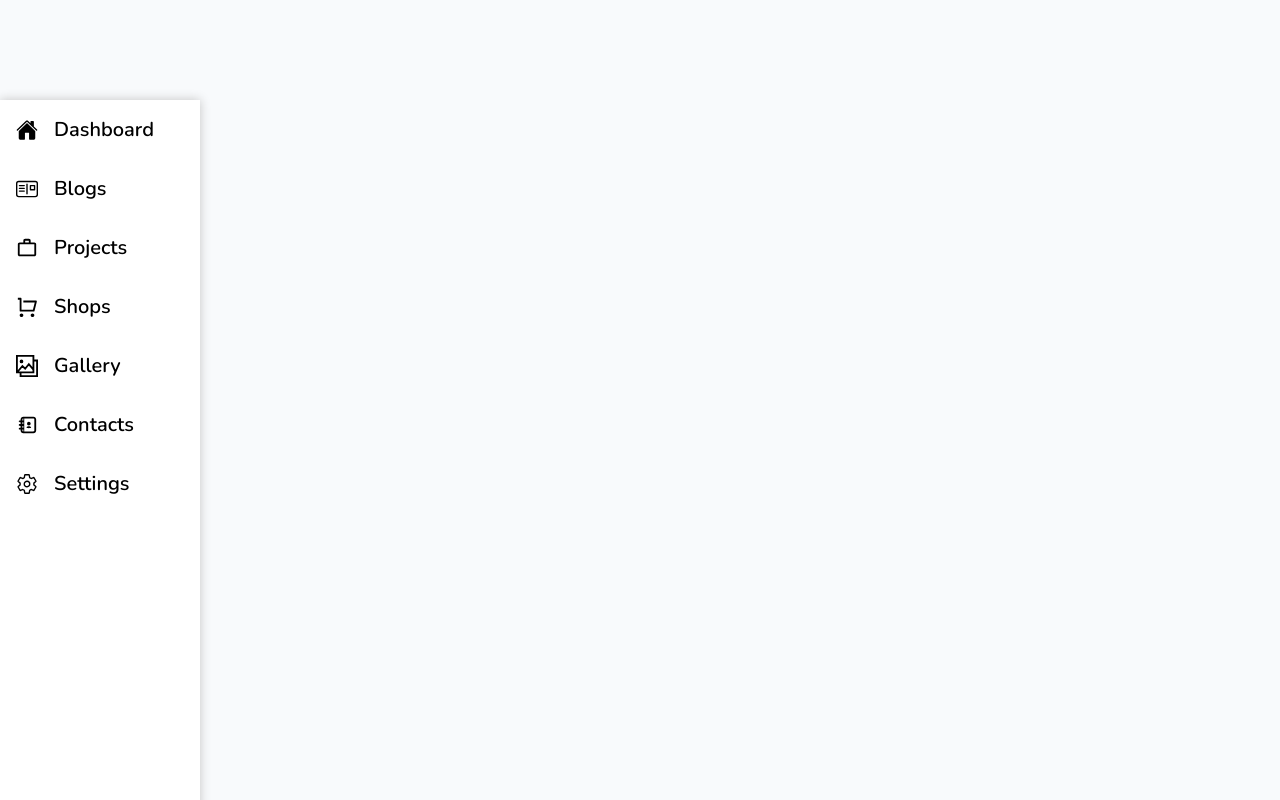
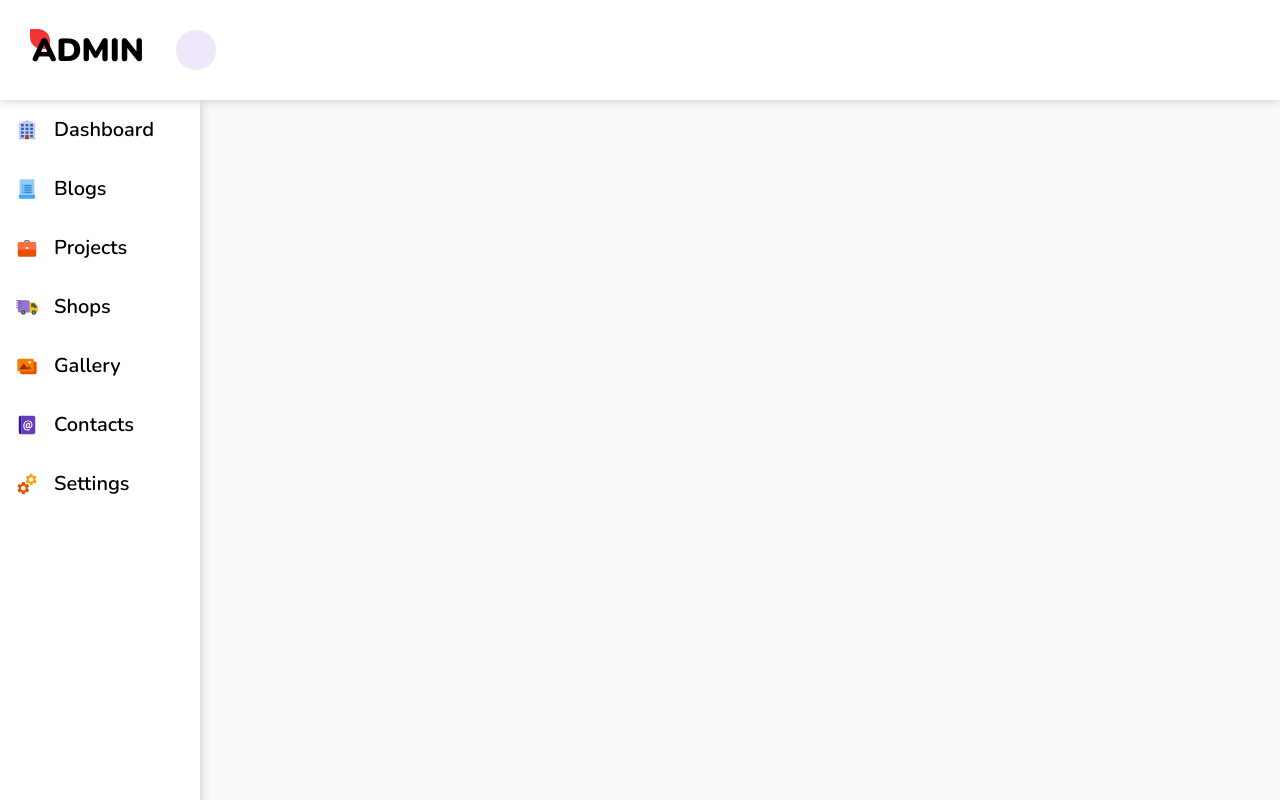
Before and after one commit to FlxBot001/My-Portfolio-BE, a Next.js app: page /blogs/addblog in a window 1280 px wide. Built offline with nearby package versions, Linux system fonts and the light colour scheme.

Commit message:
Updated files to include all new icons for the sidebar section

```diff
--- a/components/Aside.js
+++ b/components/Aside.js
@@ -1,12 +1,7 @@
 import Link from "next/link";
 import { useRouter } from "next/router";
 import { useEffect, useState } from "react";
-import { BsPostcard } from "react-icons/bs";
-import { IoHome, IoSettingsOutline } from "react-icons/io5";
-import { MdOutlineWorkOutline } from "react-icons/md";
-import { RiShoppingCartLine } from "react-icons/ri";
-import { GrGallery } from "react-icons/gr";
-import { TiContacts } from "react-icons/ti";
+import { FcBriefcase, FcGallery, FcDepartment, FcRules, FcServices, FcInTransit, FcAddressBook } from "react-icons/fc";
 
 
 export default function Aside() {
@@ -35,13 +30,13 @@ export default function Aside() {
                         <ul>
                                 <Link href='/'>
                                         <li className="navactive">
-                                                <IoHome />
+                                                <FcDepartment  />
                                                 <span>Dashboard</span>
                                         </li>
                                 </Link>
                                 <li className={activeLink === '/blogs' ? 'navactive flex-col flex-left' : 'flex-col flex-left'} onClick={() => handleLinkClick('/blogs')}>
                                         <div className="flex gap-1">
-                                                <BsPostcard />
+                                                <FcRules />
                                                 <span>Blogs</span>
                                         </div>
                                         {activeLink === '/blogs' && (
@@ -56,7 +51,7 @@ export default function Aside() {
 
                                 <li className={activeLink === '/projects' ? 'navactive flex-col flex-left' : 'flex-col flex-left'} onClick={() => handleLinkClick('/projects')}>
                                         <div className="flex gap-1">
-                                                <MdOutlineWorkOutline />
+                                                <FcBriefcase />
                                                 <span>Projects</span>
                                         </div>
                                         {activeLink === '/projects' && (
@@ -70,7 +65,7 @@ export default function Aside() {
 
                                 <li className={activeLink === '/shops' ? 'navactive flex-col flex-left' : 'flex-col flex-left'} onClick={() => handleLinkClick('/shops')}>
                                         <div className="flex gap-1">
-                                                <RiShoppingCartLine />
+                                                <FcInTransit />
                                                 <span>Shops</span>
                                         </div>
                                         {activeLink === '/shops' && (
@@ -84,7 +79,7 @@ export default function Aside() {
 
                                 <li className={activeLink === '/gallery' ? 'navactive flex-col flex-left' : 'flex-col flex-left'} onClick={() => handleLinkClick('/gallery')}>
                                         <div className="flex gap-1">
-                                                <GrGallery />
+                                                <FcGallery />
                                                 <span>Gallery</span>
                                         </div>
                                         {activeLink === '/gallery' && (
@@ -97,14 +92,14 @@ export default function Aside() {
 
                                 <Link href='/contacts'>
                                         <li className={activeLink === '/contacts' ? 'navactive' : ''} onClick={() => handleLinkClick('/contacts')}>
-                                                <TiContacts />
+                                                <FcAddressBook />
                                                 <span>Contacts</span>
                                         </li>
                                 </Link>
 
                                 <Link href='/setting'>
                                         <li className={activeLink === '/setting' ? 'navactive' : ''} onClick={() => handleLinkClick('/setting')}>
-                                                <IoSettingsOutline />
+                                                <FcServices />
                                                 <span>Settings</span>
                                         </li>
                                 </Link>
--- a/components/Header.js
+++ b/components/Header.js
@@ -3,7 +3,14 @@
 export default function Header() {
 
     return <>
+        <header className="header flex flex-sb">
+            <div className="logo flex gap-2">
+                <h1>ADMIN</h1>
+                <div className="headerham flex flex-center">
 
+                </div>
+            </div>
+        </header>
 
     </>
 }
```
